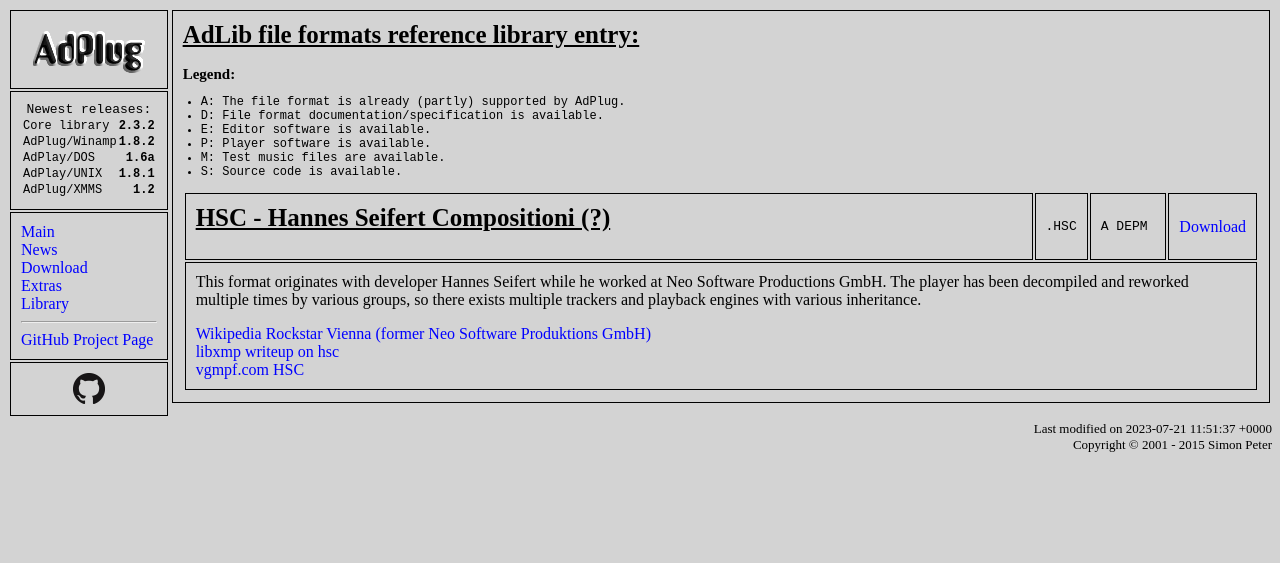
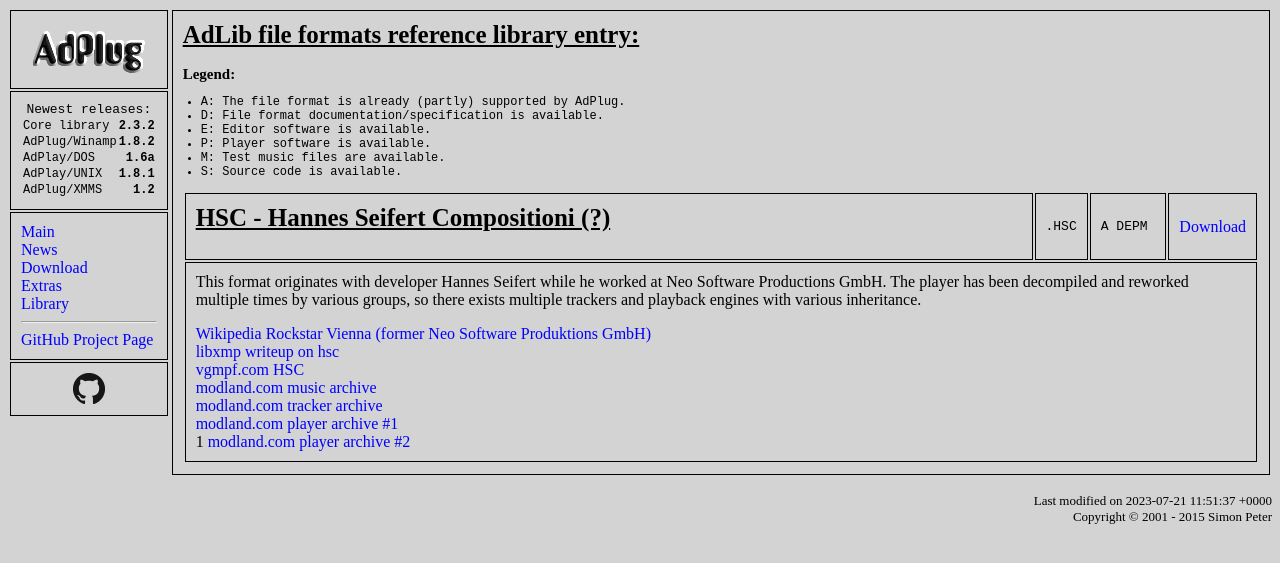
Before and after one commit to adplug/adplug.github.io, a Jekyll site: the page built from _library_formats/HSC.html, in a window 1280 px wide. Shown: the top 563 px of the page. Built offline with Jekyll 4.4.1, drawn with Linux system fonts in a browser that asks for light colours.

Commit message:
Add more links

```diff
--- a/_library_formats/HSC.html
+++ b/_library_formats/HSC.html
@@ -13,4 +13,8 @@ engines with various inheritance.</p>
 <a href="https://en.wikipedia.org/wiki/Rockstar_Vienna">Wikipedia Rockstar Vienna (former Neo Software Produktions GmbH)</a><br />
 <a href="https://github.com/libxmp/libxmp/blob/master/docs/formats/hsc.txt">libxmp writeup on hsc</a><br />
 <a href="http://www.vgmpf.com/Wiki/index.php?title=HSC">vgmpf.com HSC</a><br />
+<a href="https://modland.com/pub/modules/Ad%20Lib/HSC%20AdLib%20Composer/">modland.com music archive</a><br />
+<a href="https://modland.com/pub/software/trackers/DOS/HSC-Tracker/">modland.com tracker archive</a><br />
+<a href="https://modland.com/pub/software/players/DOS/Grafik%20HSC%20Player/">modland.com player archive #1</a><br />1
+<a href="https://modland.com/pub/software/players/DOS/HSC%20Module%20Player/">modland.com player archive #2</a><br />
 </p>
```
